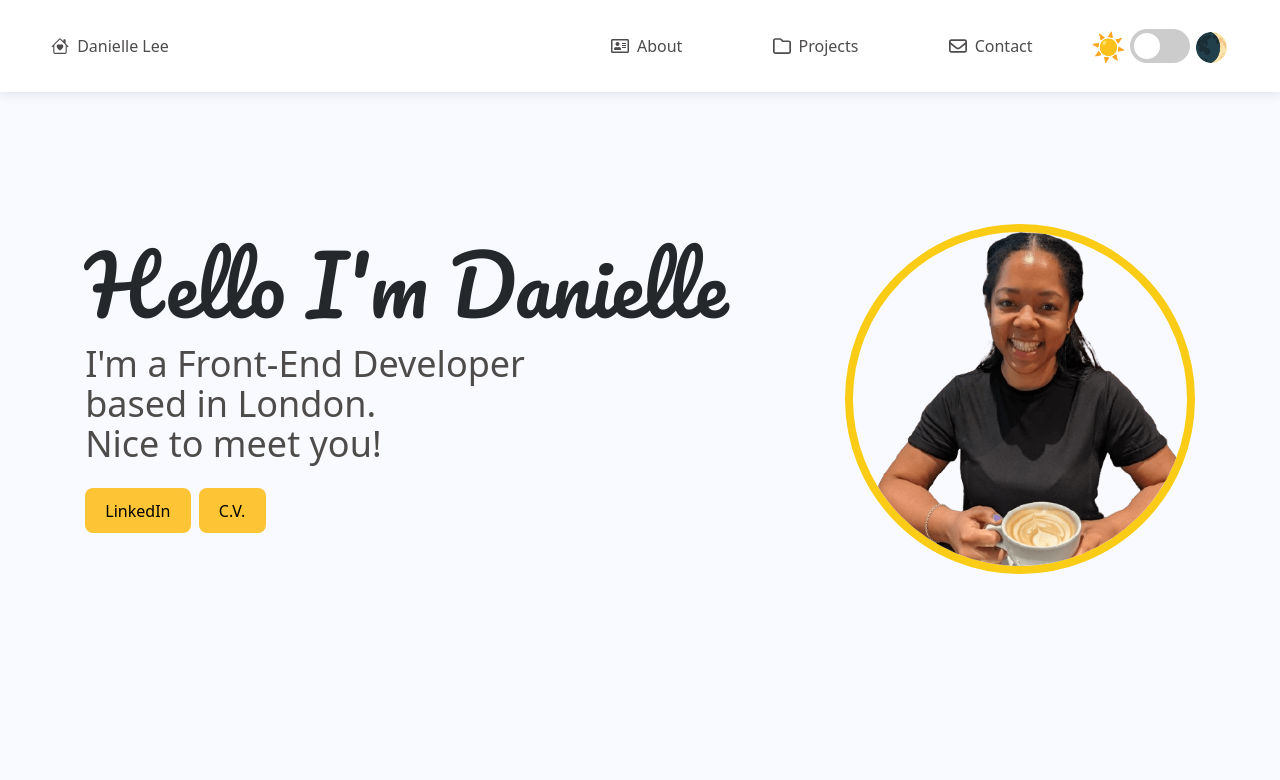
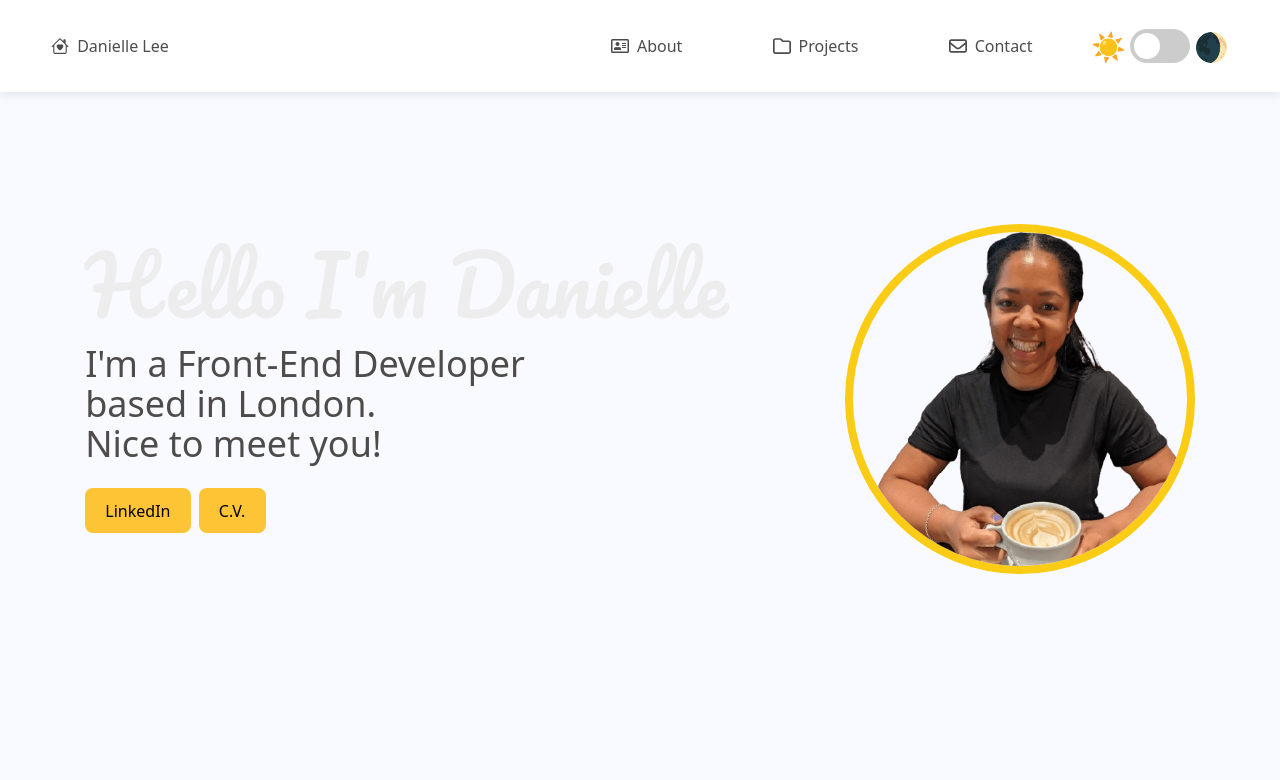
Before and after one commit to Danielle73/Danielle-React-Portfolio, a React (Vite) app in the folder my-portfolio/: page / in a window 1280 px wide. Shown: the top 780 px of the page. Built offline with nearby package versions, Linux system fonts and the light colour scheme.

Commit message:
Bug fix: trying to implement dynamic dark mode

```diff
--- a/my-portfolio/src/DarkTheme.css
+++ b/my-portfolio/src/DarkTheme.css
@@ -1,4 +1,3 @@
-
 :root {
   --primary-bg: #121212;
   --secondary-bg: #1E1E1E;
@@ -19,8 +18,12 @@ body {
 
 /* Dark Theme */
 body.dark-mode {
-  background-color: var(--primary-bg); /* Dark background */
-  color: var(--primary-text); /* Dark text color */
+  background-color: var(--primary-bg);
+  color: var(--primary-text);
+}
+
+h2.dark-mode {
+  color: var(--primary-text);
 }
 
 /* Custom Dark Mode Toggle Element */
--- a/my-portfolio/src/components/Navbar.jsx
+++ b/my-portfolio/src/components/Navbar.jsx
@@ -32,7 +32,7 @@ const Navbar = () => {
 
       <div className="TopContainer flex justify-evenly mt-28 mb-28">
         <div className="LeftContainer m-8">
-          <h2>Hello I&apos;m Danielle</h2>
+          <h2 className='dark-mode'>Hello I&apos;m Danielle</h2>
           <div className="aboutMeParagraph text-4xl">
             <p>I&apos;m a Front-End Developer <br /> based in London.</p>
             <p>Nice to meet you!</p>
```
